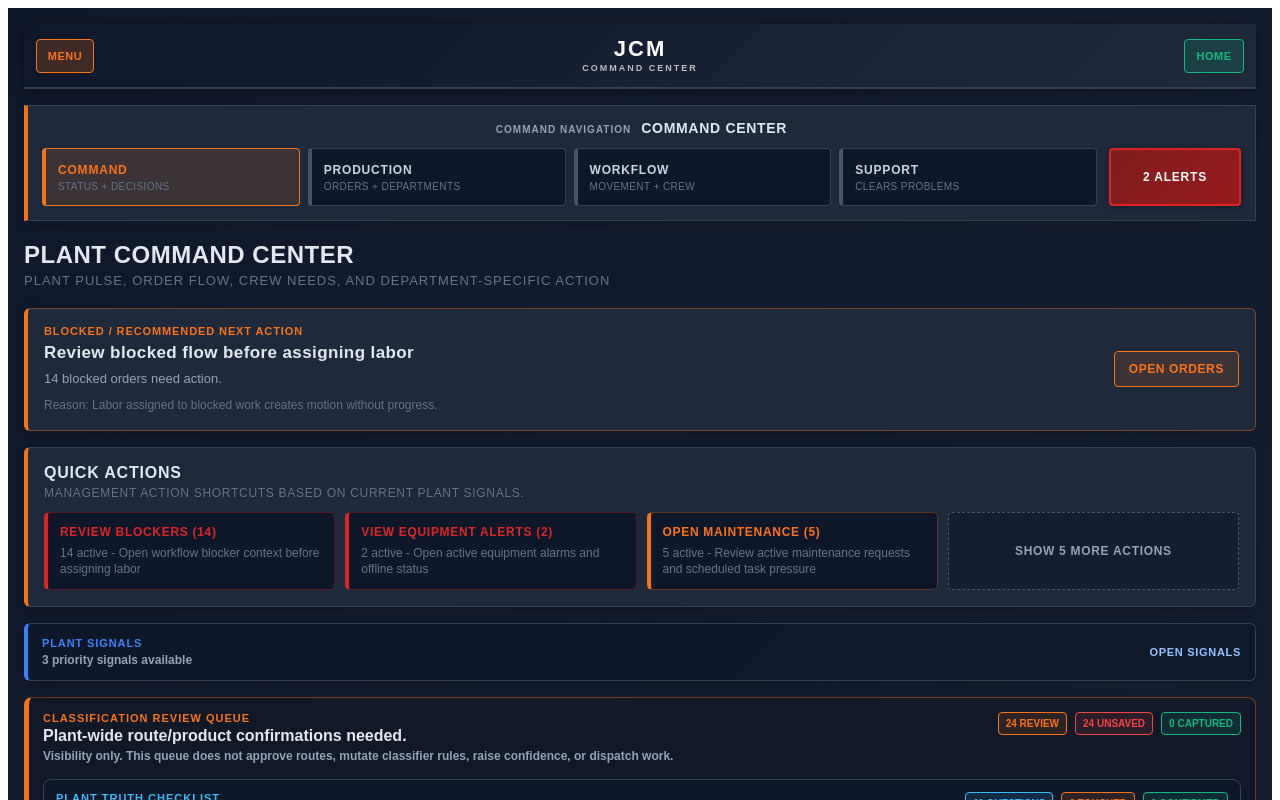
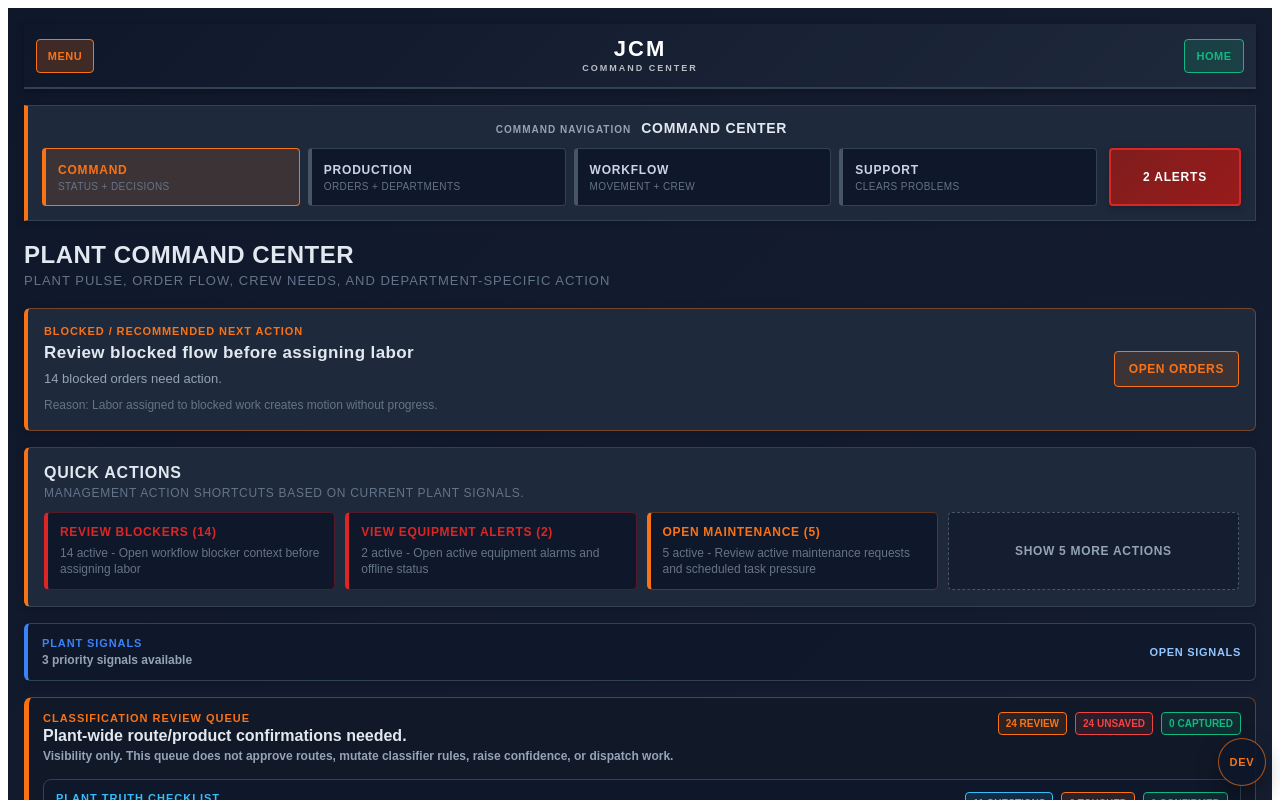
Before and after one commit to jcm-digital-coworker/JCM-Command-Center, a React (Vite) app: page / in a window 1280 px wide. Shown: the top 800 px of the page. Built offline with nearby package versions, Linux system fonts and the light colour scheme.

Commit message:
Mount dev toolkit flyout globally

```diff
--- a/src/components/shell/AppHeader.tsx
+++ b/src/components/shell/AppHeader.tsx
@@ -1,4 +1,5 @@
 import type { CSSProperties } from 'react';
+import DevToolkitFlyout from './DevToolkitFlyout';
 
 const JCM_NAVIGATE_EVENT = 'jcm:navigate';
 
@@ -18,6 +19,7 @@ export default function AppHeader({
   theme = 'dark',
 }: AppHeaderProps) {
   return (
+    <>
       <div style={getHeaderStyle(theme)}>
         <div style={headerSideStyle}>
           <button onClick={onMenuClick} style={getMenuButtonStyle(theme)}>
@@ -44,6 +46,8 @@ export default function AppHeader({
           </button>
         </div>
       </div>
+      <DevToolkitFlyout theme={theme} />
+    </>
   );
 }
 
```
Lines whose indentation alone changed are shown as unchanged.
